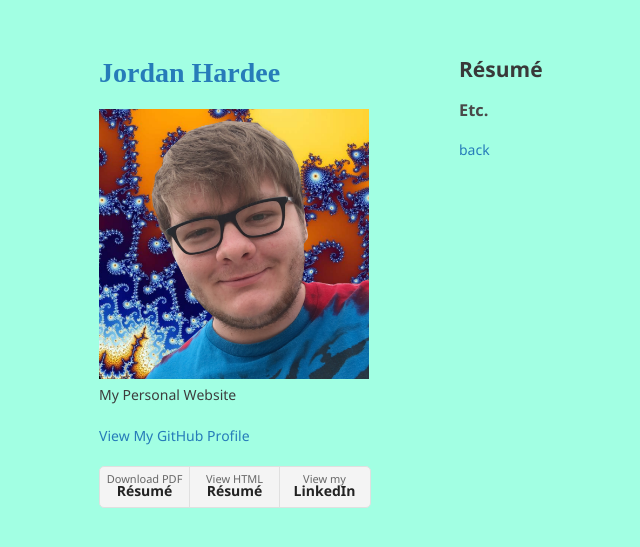
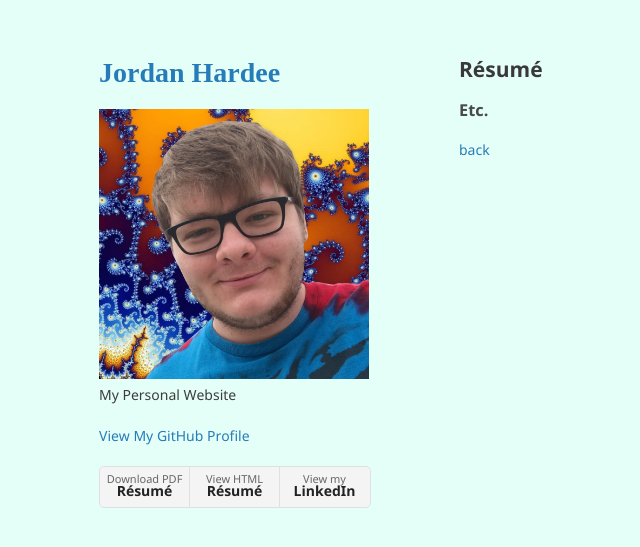
Before and after one commit to jordanhardee/jordanhardee.github.io, a Jekyll site: the page built from resume.md, in a window 1280 px wide. Shown: the top 547 px of the page, without its empty margins (111-751 px from the left). Built offline with Jekyll 4.4.1, drawn with Linux system fonts in a browser that asks for light colours; some web fonts are replaced; our own code applies the rules of GitHub Pages for plain Markdown files.

Commit message:
progress...

```diff
--- a/_sass/jekyll-theme-minimal.scss
+++ b/_sass/jekyll-theme-minimal.scss
@@ -5,7 +5,7 @@
     src: URL(".../Mario.ttf") format("TrueType");
 }
 body {
-  background-color: #a2ffe3;
+  background-color: #e4fff7;
   padding:50px;
   font: 14px/1.5 "Noto Sans", "Mario", "Helvetica Neue", Helvetica, Arial, sans-serif;
   color:#3d3d3d;
```
Also changed, not shown: index.md (+1 -1 lines).
